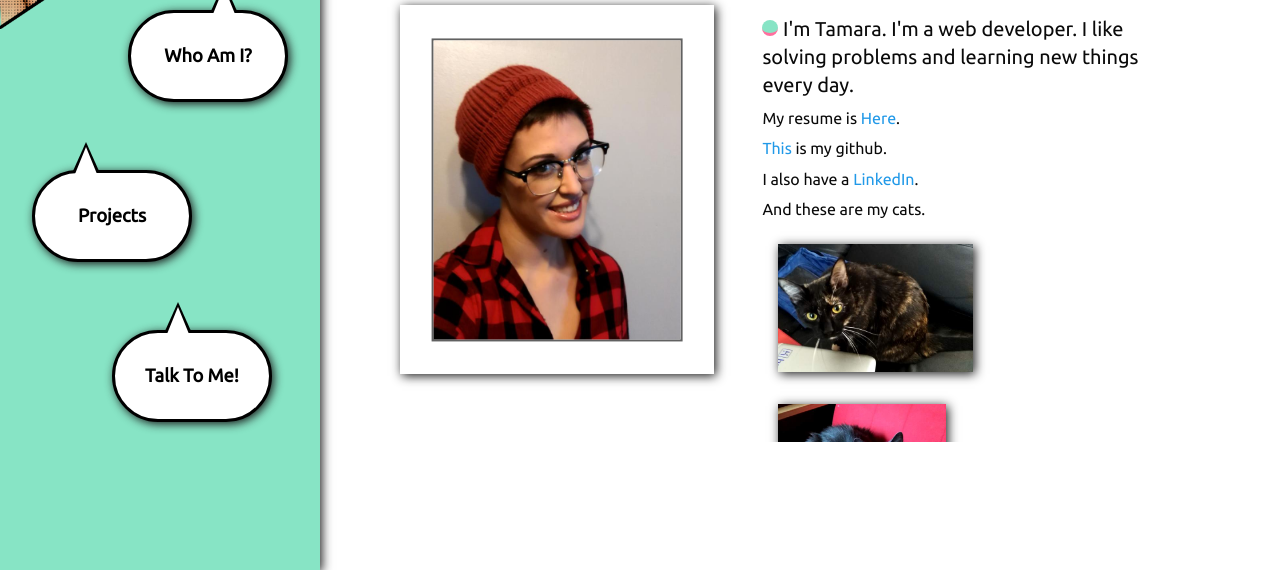
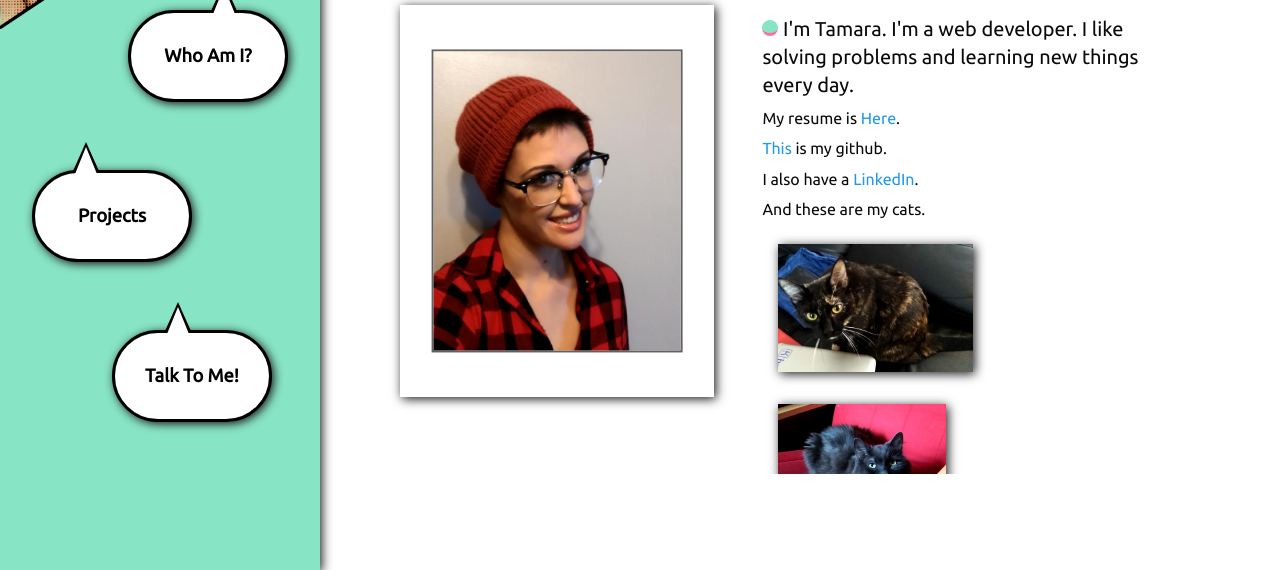
Before and after one commit to sofanisba/sofanisba.github.io, a website: page index.html in a window 1280 px wide. Shown: the part 230-800 px from the top of the page. Drawn offline with Linux system fonts and the light colour scheme.

Commit message:
fiddlin'

```diff
--- a/assets/sass/app.scss
+++ b/assets/sass/app.scss
@@ -50,7 +50,7 @@ h1, h2, h3, h4, h5, h6 {
   padding: 0 7% 0 7%;
   position:relative;
   overflow-y: auto;
-  height: 32rem;
+  height: 34rem;
 }
 
 #nav-column {
@@ -309,6 +309,9 @@ p.speech {
     width: 100%;
     float:clear;
   }
+  // .content {
+  //   height:
+  // }
 }
 
 @media (max-width: 320px) {
```
Also changed, not shown: dist/css/app.css.
